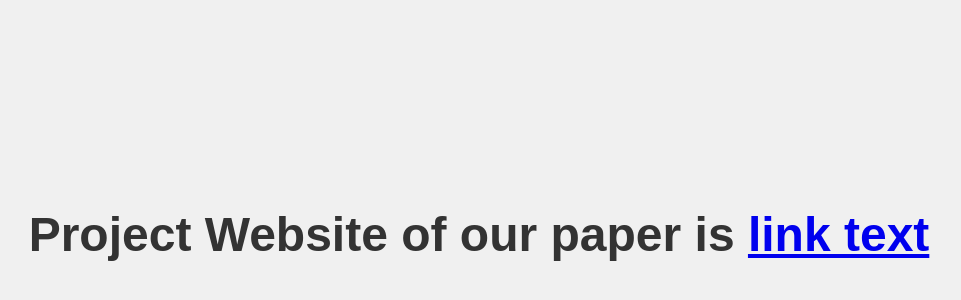
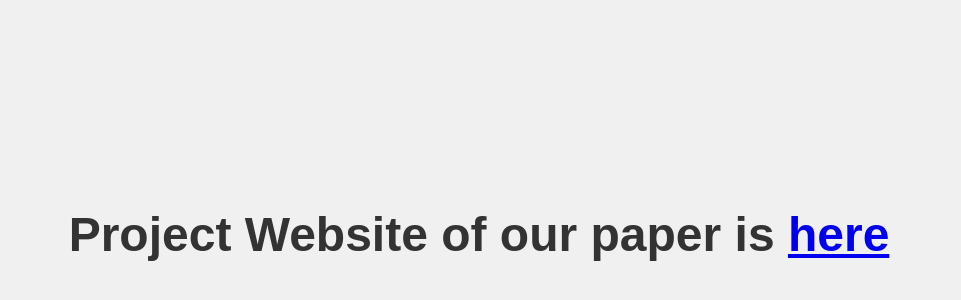
Before and after one commit to LLNL/DECIDER, a plain HTML site: page index.html in a window 1280 px wide. Shown: the part 166-466 px from the top of the page, without its empty margins (161-1122 px from the left). Drawn offline with Linux system fonts and the light colour scheme.

Commit message:
Update index.html

```diff
--- a/index.html
+++ b/index.html
@@ -19,6 +19,6 @@
     </style>
 </head>
 <body>
-    <h1>Project Website of our paper is <a href="https://kowshikthopalli.github.io/DECIDER/">link text</a></h1>
+    <h1>Project Website of our paper is <a href="https://kowshikthopalli.github.io/DECIDER/">here</a></h1>
 </body>
 </html>
```
